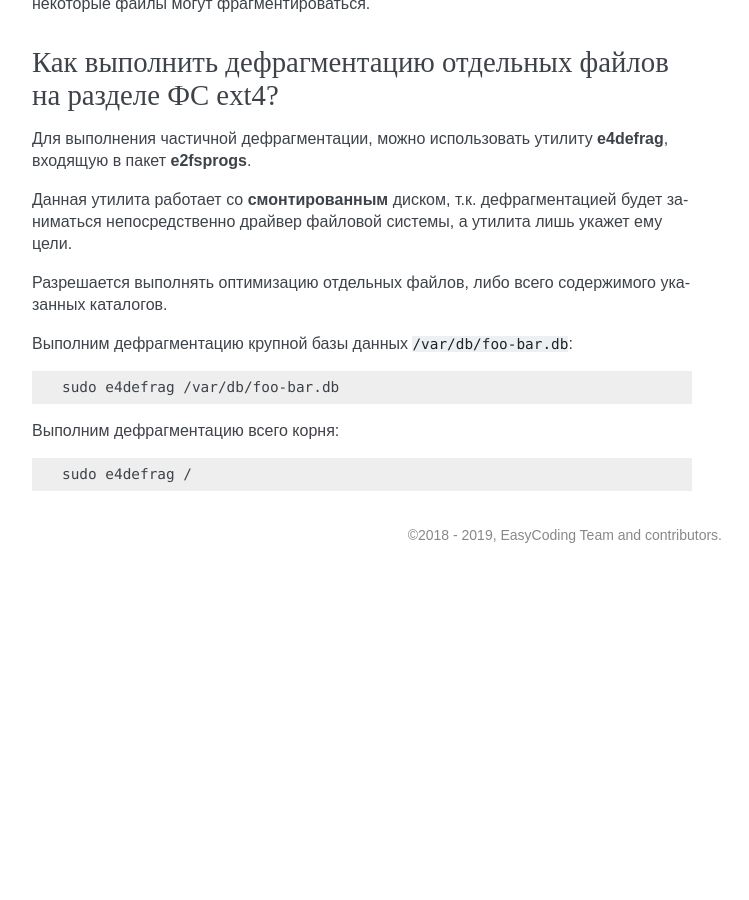
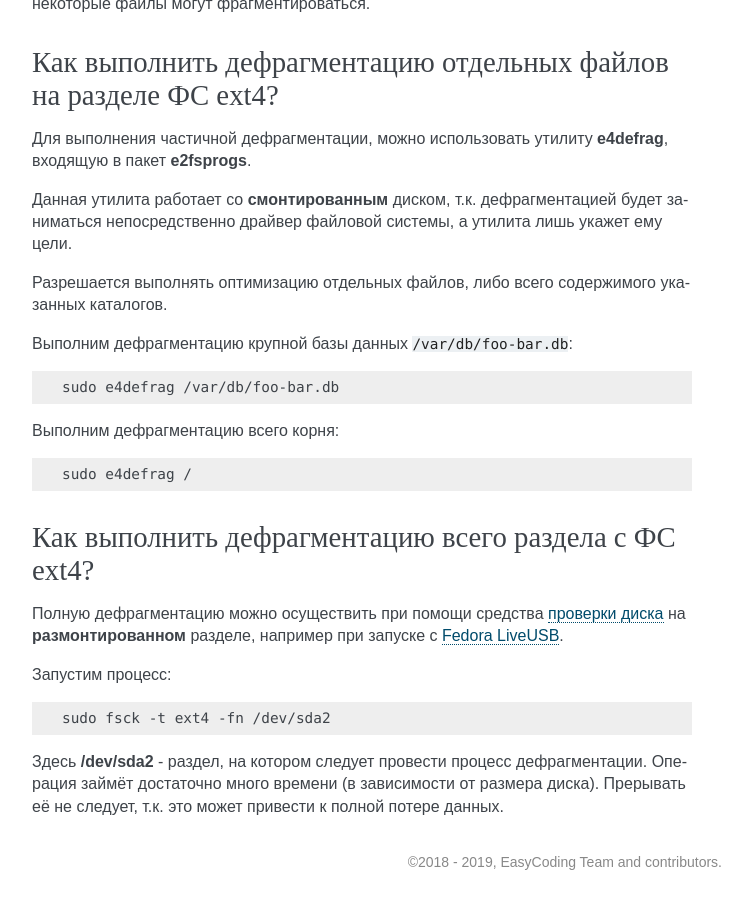
Before and after one commit to RussianFedora/FAQ, a Sphinx documentation site: the page built from source/administration.rst, in a window 1280 px wide and 900 px high, scrolled down 19884 px. Shown: the whole window, without its empty margins (388-1137 px from the left). Built offline with Sphinx 7.4.7, drawn with Linux system fonts in a browser that asks for light colours; before the commit the page ends 20457 px from its top, so only the background shows below that; some of the changed text lies outside the part shown.

Commit message:
Added question about ext4 full defragmentation.

```diff
--- a/source/administration.rst
+++ b/source/administration.rst
@@ -1156,3 +1156,19 @@ FUSE (file system in userspace) - это модуль ядра и набор у
 .. code-block:: text
 
     sudo e4defrag /
+
+.. index:: ext4, defragmentation, e4defrag, e2fsprogs
+.. _defrag-full:
+
+Как выполнить дефрагментацию всего раздела с ФС ext4?
+========================================================
+
+Полную дефрагментацию можно осуществить при помощи средства :ref:`проверки диска <fs-check-lvm>` на **размонтированном** разделе, например при запуске с :ref:`Fedora LiveUSB <usb-flash>`.
+
+Запустим процесс:
+
+.. code-block:: text
+
+    sudo fsck -t ext4 -fn /dev/sda2
+
+Здесь **/dev/sda2** - раздел, на котором следует провести процесс дефрагментации. Операция займёт достаточно много времени (в зависимости от размера диска). Прерывать её не следует, т.к. это может привести к полной потере данных.
```
